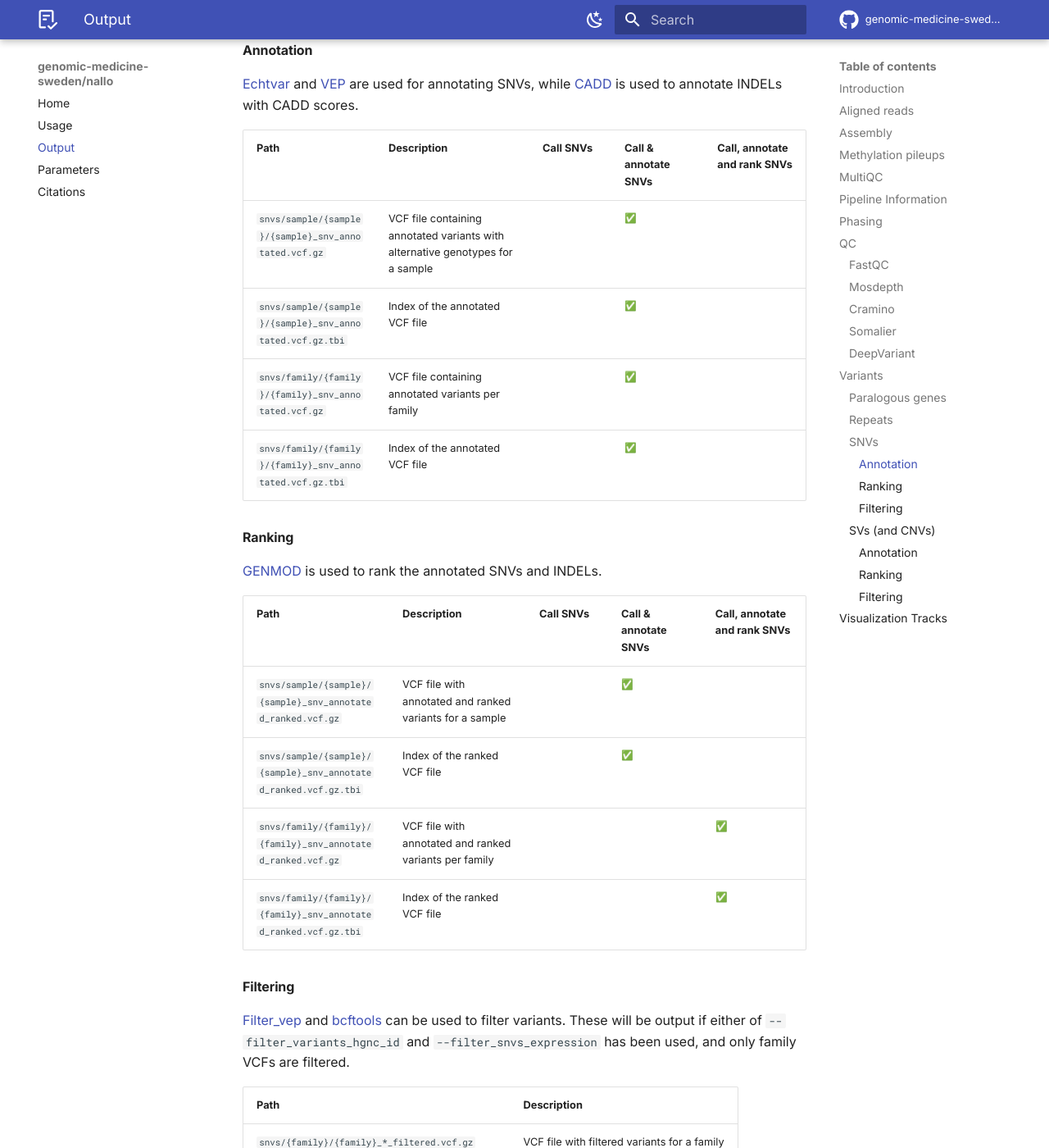
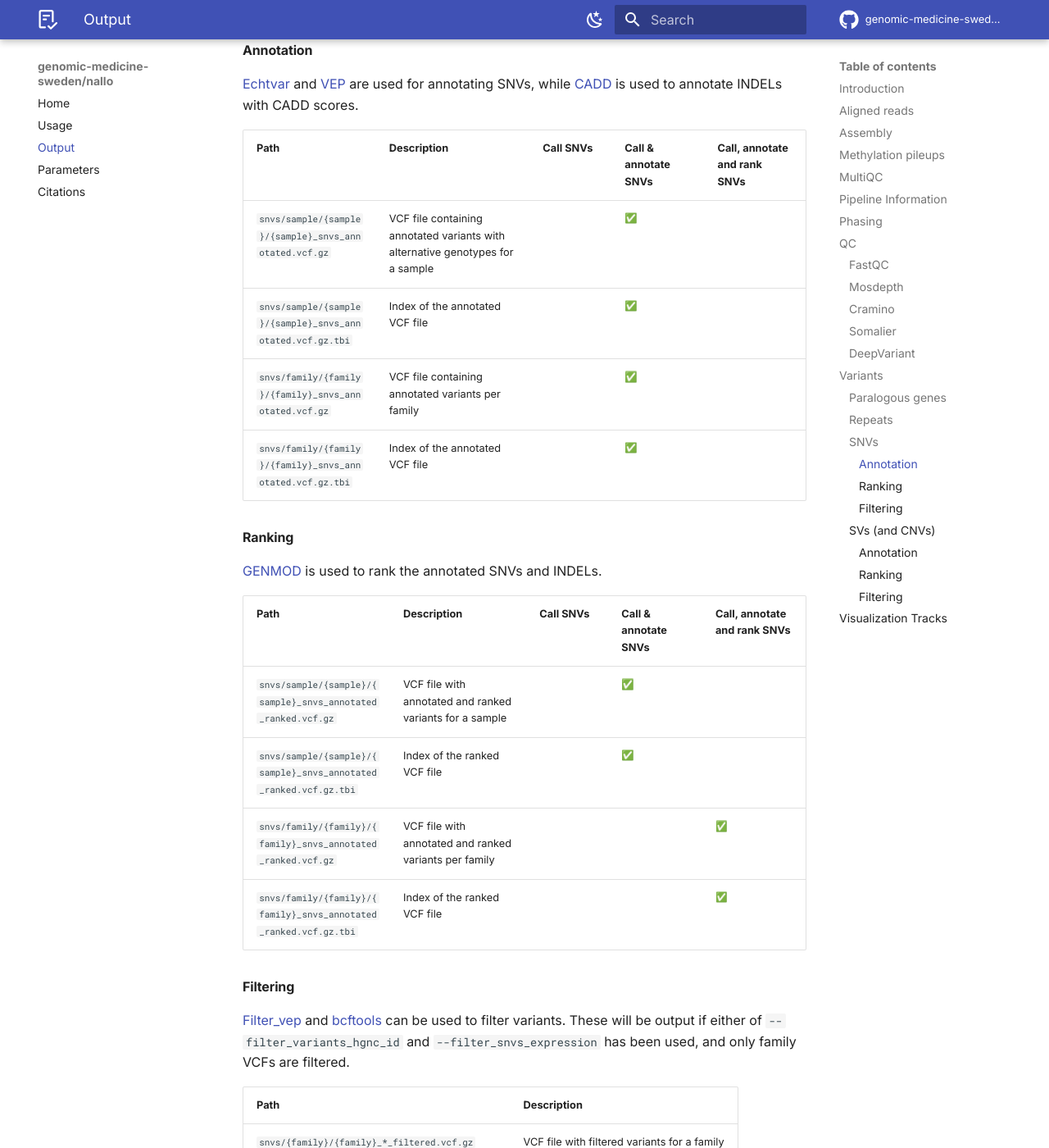
Before and after one commit to genomic-medicine-sweden/nallo, an MkDocs documentation site: the page built from docs/output.md, in a window 1280 px wide and 1400 px high, scrolled down 7935 px. Shown: the whole window at 82% size. Built offline with MkDocs 1.6.1 and Material for MkDocs 9.7.7, drawn with Linux system fonts in a browser that asks for light colours; emoji names are drawn with the system emoji font; comment, search, counter and statistics services are not loaded; the version menu is left out.

Commit message:
Change missed `single_sample` and `multi_sample` output directories (#512)
* Change missed  output directory to

* Change missed multi_sample output directory to family

* snv to snvs

* docs

```diff
--- a/docs/output.md
+++ b/docs/output.md
@@ -187,23 +187,23 @@ In general, annotated variant calls are output per family while unannotated call
 
 [Echtvar](https://github.com/brentp/echtvar) and [VEP](https://www.ensembl.org/vep) are used for annotating SNVs, while [CADD](https://cadd.gs.washington.edu/) is used to annotate INDELs with CADD scores.
 
-| Path                                                     | Description                                                                    | Call SNVs | Call & annotate SNVs | Call, annotate and rank SNVs |
-| -------------------------------------------------------- | ------------------------------------------------------------------------------ | --------- | -------------------- | ---------------------------- |
-| `snvs/sample/{sample}/{sample}_snv_annotated.vcf.gz`     | VCF file containing annotated variants with alternative genotypes for a sample |           | :white_check_mark:   |                              |
-| `snvs/sample/{sample}/{sample}_snv_annotated.vcf.gz.tbi` | Index of the annotated VCF file                                                |           | :white_check_mark:   |                              |
-| `snvs/family/{family}/{family}_snv_annotated.vcf.gz`     | VCF file containing annotated variants per family                              |           | :white_check_mark:   |                              |
-| `snvs/family/{family}/{family}_snv_annotated.vcf.gz.tbi` | Index of the annotated VCF file                                                |           | :white_check_mark:   |                              |
+| Path                                                      | Description                                                                    | Call SNVs | Call & annotate SNVs | Call, annotate and rank SNVs |
+| --------------------------------------------------------- | ------------------------------------------------------------------------------ | --------- | -------------------- | ---------------------------- |
+| `snvs/sample/{sample}/{sample}_snvs_annotated.vcf.gz`     | VCF file containing annotated variants with alternative genotypes for a sample |           | :white_check_mark:   |                              |
+| `snvs/sample/{sample}/{sample}_snvs_annotated.vcf.gz.tbi` | Index of the annotated VCF file                                                |           | :white_check_mark:   |                              |
+| `snvs/family/{family}/{family}_snvs_annotated.vcf.gz`     | VCF file containing annotated variants per family                              |           | :white_check_mark:   |                              |
+| `snvs/family/{family}/{family}_snvs_annotated.vcf.gz.tbi` | Index of the annotated VCF file                                                |           | :white_check_mark:   |                              |
 
 #### Ranking
 
 [GENMOD](https://github.com/Clinical-Genomics/genmod) is used to rank the annotated SNVs and INDELs.
 
-| Path                                                            | Description                                              | Call SNVs | Call & annotate SNVs | Call, annotate and rank SNVs |
-| --------------------------------------------------------------- | -------------------------------------------------------- | --------- | -------------------- | ---------------------------- |
-| `snvs/sample/{sample}/{sample}_snv_annotated_ranked.vcf.gz`     | VCF file with annotated and ranked variants for a sample |           | :white_check_mark:   |
-| `snvs/sample/{sample}/{sample}_snv_annotated_ranked.vcf.gz.tbi` | Index of the ranked VCF file                             |           | :white_check_mark:   |
-| `snvs/family/{family}/{family}_snv_annotated_ranked.vcf.gz`     | VCF file with annotated and ranked variants per family   |           |                      | :white_check_mark:           |
-| `snvs/family/{family}/{family}_snv_annotated_ranked.vcf.gz.tbi` | Index of the ranked VCF file                             |           |                      | :white_check_mark:           |
+| Path                                                             | Description                                              | Call SNVs | Call & annotate SNVs | Call, annotate and rank SNVs |
+| ---------------------------------------------------------------- | -------------------------------------------------------- | --------- | -------------------- | ---------------------------- |
+| `snvs/sample/{sample}/{sample}_snvs_annotated_ranked.vcf.gz`     | VCF file with annotated and ranked variants for a sample |           | :white_check_mark:   |
+| `snvs/sample/{sample}/{sample}_snvs_annotated_ranked.vcf.gz.tbi` | Index of the ranked VCF file                             |           | :white_check_mark:   |
+| `snvs/family/{family}/{family}_snvs_annotated_ranked.vcf.gz`     | VCF file with annotated and ranked variants per family   |           |                      | :white_check_mark:           |
+| `snvs/family/{family}/{family}_snvs_annotated_ranked.vcf.gz.tbi` | Index of the ranked VCF file                             |           |                      | :white_check_mark:           |
 
 #### Filtering
 
```
Also changed, not shown: CHANGELOG.md (+2 -0 lines), 6 other files.
